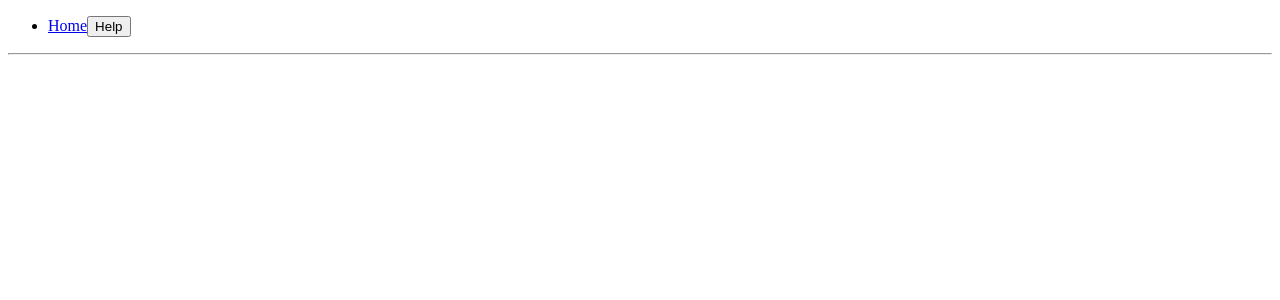
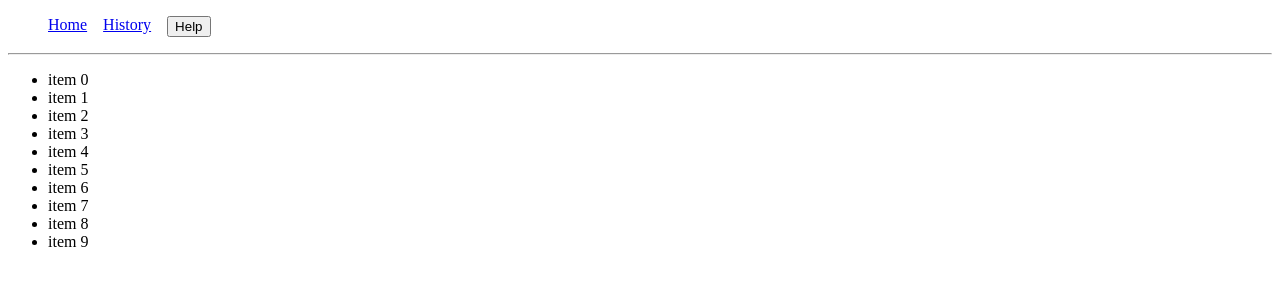
Before and after one commit to ameapps/STUDY.REACT.ROUTING-1, a React (Vite) app: page /History in a window 1280 px wide. Before the commit this address had no page. Shown: the top 300 px of the page. Built offline with nearby package versions, Linux system fonts and the light colour scheme.

Commit message:
frat: added component history

```diff
--- a/src/App.css
+++ b/src/App.css
@@ -0,0 +1,9 @@
+.list {
+    display: flex;
+    flex-direction: row;
+    column-gap: 1em;
+}
+
+.list:first {
+    column-gap: 0;
+}
--- a/src/App.tsx
+++ b/src/App.tsx
@@ -2,6 +2,7 @@ import "./App.css";
 import { Link, Route, Routes, useNavigate } from "react-router-dom";
 import { Home } from "./pages/Home";
 import { Help } from "./pages/Help";
+import { History } from "./pages/History";
 
 export default function App() {
   const navigate = useNavigate(); // equivalente di Router.navigate()
@@ -9,8 +10,9 @@ export default function App() {
   return (
     <>
       <ul>
-        <li>
+        <li className="list">
           <Link to="/">Home</Link>
+          <Link to="/History">History</Link>
           <button onClick={() => navigate('/help')}>Help</button>
         </li>
       </ul>
@@ -18,6 +20,7 @@ export default function App() {
       <Routes>
         <Route path="/" element={<Home />}></Route>
         <Route path="/Help" element={<Help />}></Route>
+        <Route path="/History" element={<History />}></Route>
       </Routes>
     </>
   );
--- /dev/null
+++ b/src/pages/History.tsx
@@ -0,0 +1,10 @@
+export function History() {
+    const elements = [1,2,3,4,5,6,7,8,9,10];
+    return (
+        <div className="container">
+            <ul>
+                {elements.map((row, index) => (<li key={index}>item {index}</li>))}
+            </ul>
+        </div>
+    );
+}
```
